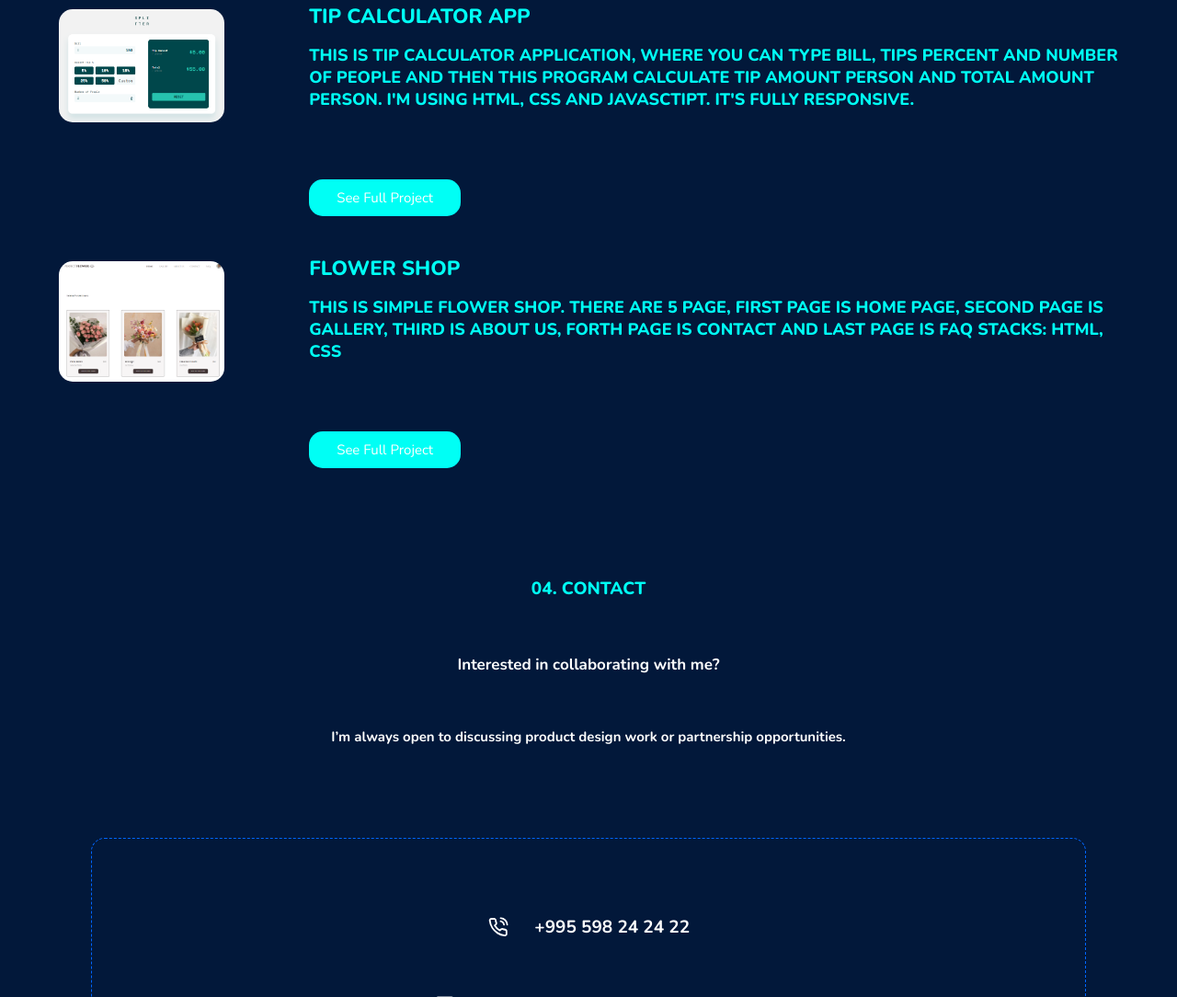
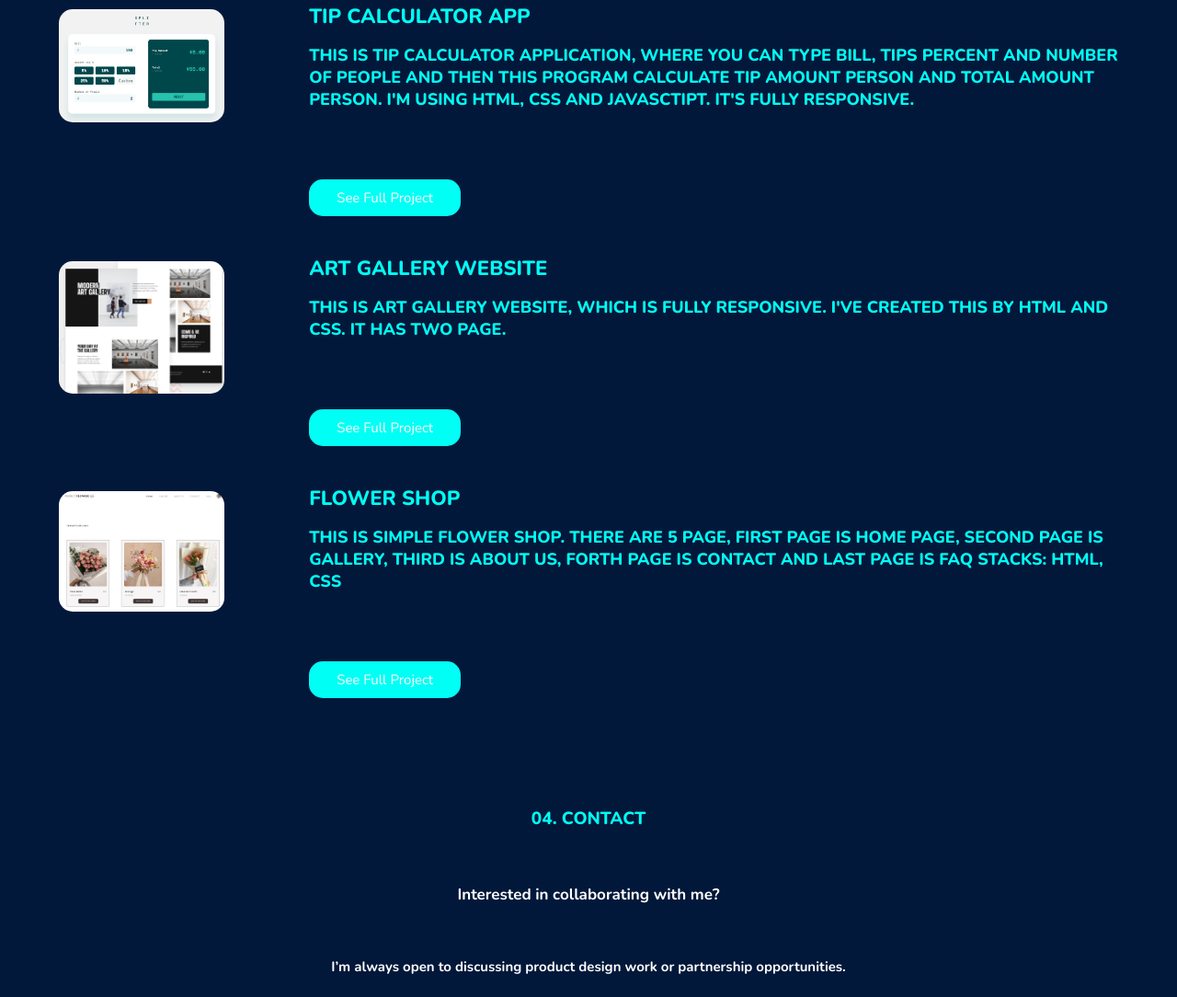
Before and after one commit to Datodia/Portfolio, a plain HTML site: page work.html in a window 1280 px wide. Shown: the part 1401-2485 px from the top of the page at 92% size. Drawn offline with nearby package versions, Linux system fonts and the light colour scheme.

Commit message:
feat: add Art Website

```diff
--- a/work.html
+++ b/work.html
@@ -138,6 +138,23 @@
             </div>
             <div class="projet">
                 <div class="photo">
+                    <img src="assets/Art-gallery.png" alt="">
+                </div>
+                <div class="about">
+                    <div class="proj-title">
+                        <h1>Art gallery Website</h1>
+                        <p>
+                            This is Art gallery website, which is fully responsive.
+                            I've created this by HTML and CSS. It has Two page.
+                        </p>
+                        <div class="button">
+                            <a href="https://datodia.github.io/Modern-Art-Website/index.html" target="_blank">See Full Project</a>
+                        </div>
+                    </div>
+                </div>
+            </div>
+            <div class="projet">
+                <div class="photo">
                     <img src="assets/flower.png" alt="">
                 </div>
                 <div class="about">
```
Also changed, not shown: index.html (+2 -2 lines), assets/Art-gallery.png (added).
